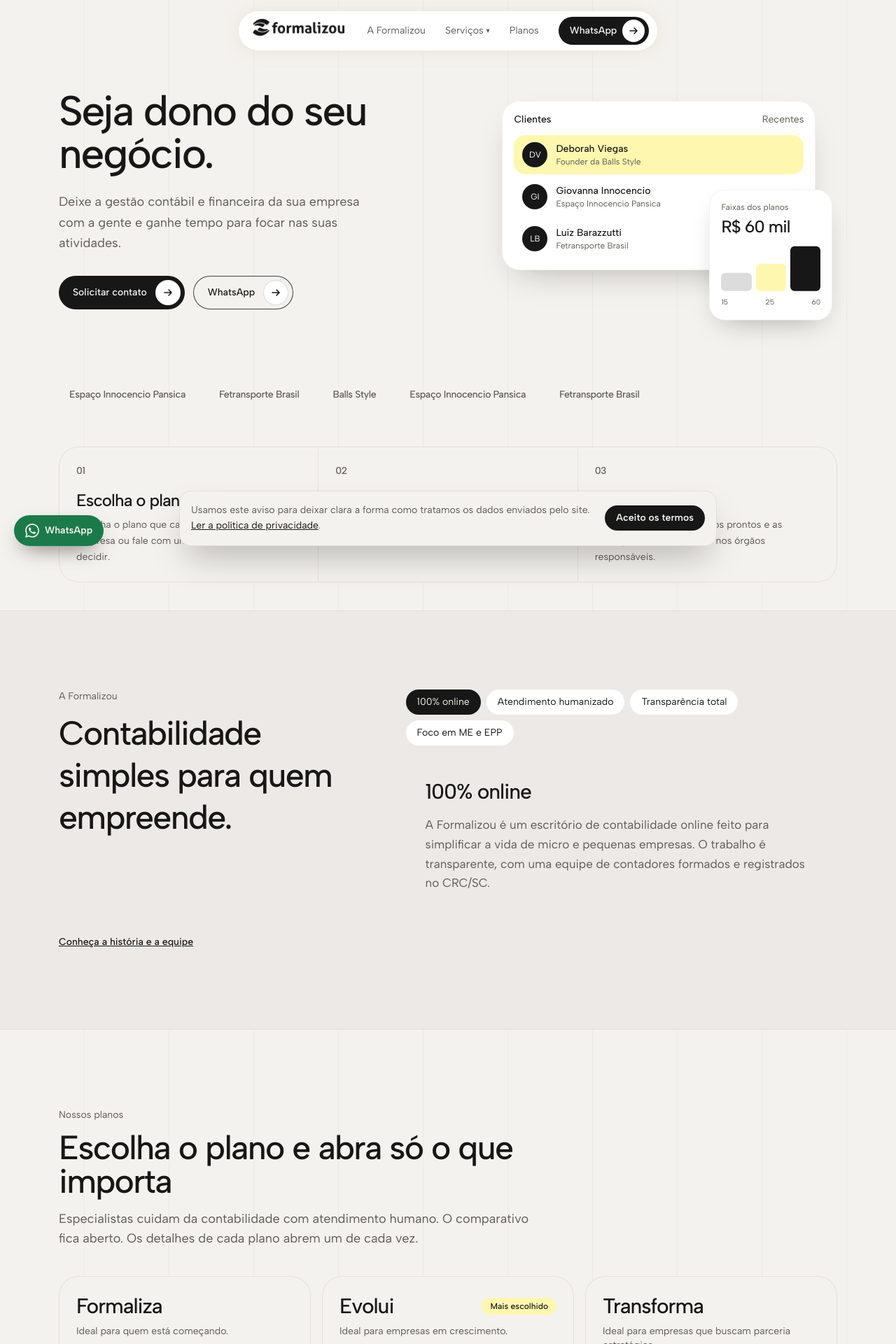
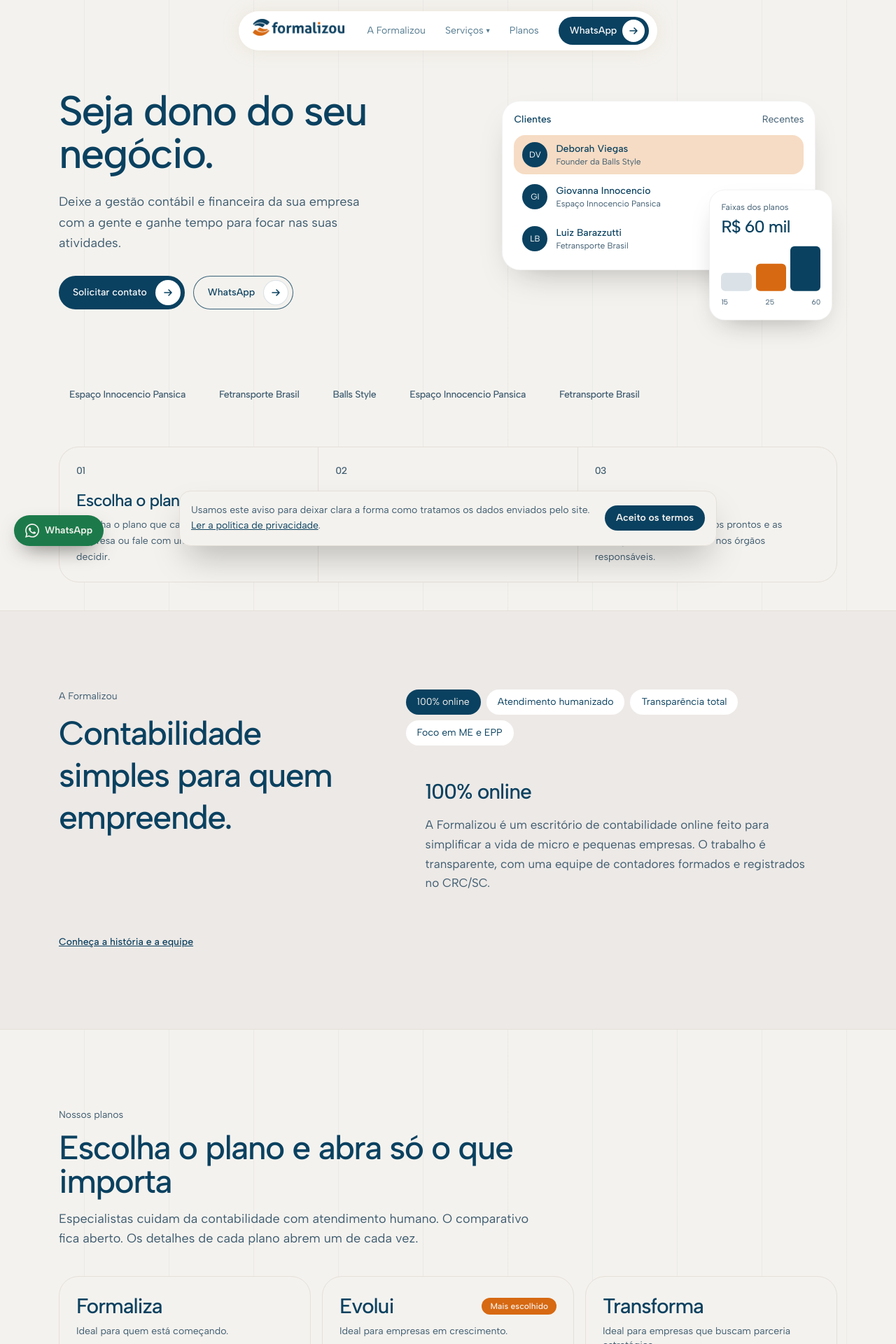
Before and after one commit to betows/formalizou, a Next.js app: page / in a window 1280 px wide. Shown: the top 1920 px of the page at 70% size. Built offline with nearby package versions, Linux system fonts and the light colour scheme.

Commit message:
feat: restore the navy and orange brand colors

```diff
--- a/src/app/a-formalizou/page.tsx
+++ b/src/app/a-formalizou/page.tsx
@@ -57,7 +57,7 @@ export default function AboutPage() {
         <div className="mt-8 grid gap-4 md:grid-cols-3">
           {team.map((person) => (
             <article key={person.name} className="rounded-[1.75rem] bg-paper p-6">
-              <p className="grid h-14 w-14 place-items-center rounded-full bg-amber font-display text-xl" aria-hidden="true">
+              <p className="grid h-14 w-14 place-items-center rounded-full bg-orange font-display text-xl text-cream" aria-hidden="true">
                 {person.name
                   .split(" ")
                   .slice(0, 2)
--- a/src/app/globals.css
+++ b/src/app/globals.css
@@ -3,13 +3,13 @@
 @theme {
   --font-sans: var(--font-body), "Trebuchet MS", sans-serif;
   --font-display: var(--font-body), "Trebuchet MS", sans-serif;
-  --color-ink: #171717;
-  --color-ink-soft: #5e5a55;
+  --color-ink: #0a4160;
+  --color-ink-soft: #3e5c70;
   --color-cream: #f4f2ee;
   --color-paper: #ede9e6;
   --color-orange: #d76912;
   --color-orange-deep: #b4530c;
-  --color-amber: #fef7af;
+  --color-amber: #f6dcc4;
   --color-line: #e4dfd8;
   --color-moss: #1c7a4a;
 }
@@ -97,8 +97,8 @@ body {
     90deg,
     transparent 0,
     transparent 7.5rem,
-    rgb(23 23 23 / 0.035) 7.5rem,
-    rgb(23 23 23 / 0.035) calc(7.5rem + 1px)
+    rgb(10 65 96 / 0.05) 7.5rem,
+    rgb(10 65 96 / 0.05) calc(7.5rem + 1px)
   );
   color: var(--color-ink);
   font-family: var(--font-sans);
@@ -143,27 +143,27 @@ body {
 }
 
 .hero-btn-solid {
-  background: #171717;
+  background: var(--color-ink);
   color: #fff;
 }
 
 .hero-btn-solid:hover,
 .hero-btn-solid:focus-visible {
-  background: #000;
-  box-shadow: 0 12px 28px -14px rgb(23 23 23 / 0.75);
+  background: #08324a;
+  box-shadow: 0 12px 28px -14px rgb(10 65 96 / 0.75);
   transform: translateY(-1px);
 }
 
 .hero-btn-line {
-  border: 1px solid rgb(23 23 23 / 0.8);
+  border: 1px solid color-mix(in srgb, var(--color-ink) 80%, transparent);
   background: var(--color-cream);
-  color: #171717;
+  color: var(--color-ink);
 }
 
 .hero-btn-line:hover,
 .hero-btn-line:focus-visible {
   background: #fff;
-  border-color: #171717;
+  border-color: var(--color-ink);
   transform: translateY(-1px);
 }
 
@@ -176,11 +176,11 @@ body {
   overflow: hidden;
   border-radius: 9999px;
   background: #fff;
-  color: #171717;
+  color: var(--color-ink);
 }
 
 .hero-btn-line .hero-btn-icon {
-  border: 1px solid rgb(23 23 23 / 0.15);
+  border: 1px solid color-mix(in srgb, var(--color-ink) 15%, transparent);
   transition: border-color 0.45s cubic-bezier(0.22, 0.7, 0.2, 1);
 }
 
@@ -210,8 +210,8 @@ body {
 }
 
 ::selection {
-  background: #fef7af;
-  color: #171717;
+  background: var(--color-orange);
+  color: #fff;
 }
 
 :focus-visible {
--- a/src/app/page.tsx
+++ b/src/app/page.tsx
@@ -65,7 +65,7 @@ export default function HomePage() {
               <div className="mt-3 flex h-16 items-end gap-1.5">
                 {[
                   ["15", "bg-ink/15", "42%"],
-                  ["25", "bg-amber", "62%"],
+                  ["25", "bg-orange", "62%"],
                   ["60", "bg-ink", "100%"],
                 ].map(([label, color, height]) => (
                   <span key={label} className={`flex-1 rounded-md ${color}`} style={{ height }} />
--- a/src/components/how-it-works.tsx
+++ b/src/components/how-it-works.tsx
@@ -19,7 +19,7 @@ export function HowItWorks() {
             onClick={() => setActive(index)}
             className={`rounded-[1.75rem] border p-5 text-left transition duration-300 ${selected ? "border-ink bg-ink text-cream shadow-lg" : "hover-card border-line bg-cream text-ink"}`}
           >
-            <span className={`font-display text-4xl ${selected ? "text-amber" : "text-ink-soft"}`}>
+            <span className={`font-display text-4xl ${selected ? "text-orange" : "text-ink-soft"}`}>
               0{index + 1}
             </span>
             <span className="mt-3 block font-display text-2xl leading-tight">{step.title}</span>
--- a/src/components/logo.tsx
+++ b/src/components/logo.tsx
@@ -5,7 +5,7 @@ export function Logo({ variant = "header" }: { variant?: "header" | "footer" })
 
   return (
     <Image
-      src="/brand/logo-mono.png"
+      src="/brand/logo-color.png"
       alt="Formalizou"
       width={1109}
       height={202}
--- a/src/components/plan-explorer.tsx
+++ b/src/components/plan-explorer.tsx
@@ -30,7 +30,7 @@ export function PlanExplorer() {
             <div className="flex items-center justify-between gap-3">
               <h3 className="font-display text-3xl">{item.name}</h3>
               {item.popular ? (
-                <span className="rounded-full bg-amber px-3 py-1 text-xs font-medium text-ink">Mais escolhido</span>
+                <span className="rounded-full bg-orange px-3 py-1 text-xs font-medium text-cream">Mais escolhido</span>
               ) : null}
             </div>
             <p className="mt-2 text-sm text-ink-soft">
@@ -64,7 +64,7 @@ export function PlanExplorer() {
               {plans.map((item) => (
                 <th
                   key={item.id}
-                  className={`px-4 py-4 font-display text-xl ${item.popular ? "bg-amber text-ink" : "text-ink"}`}
+                  className={`px-4 py-4 font-display text-xl ${item.popular ? "bg-orange text-cream" : "text-ink"}`}
                 >
                   {item.name}
                 </th>
@@ -78,7 +78,7 @@ export function PlanExplorer() {
                 {row.values.map((value, index) => (
                   <td
                     key={`${row.label}-${value}-${index}`}
-                    className={`px-4 py-3.5 ${plans[index]?.popular ? "bg-amber/40" : ""} ${value === "Grátis" ? "font-semibold text-ink" : "text-ink-soft"}`}
+                    className={`px-4 py-3.5 ${plans[index]?.popular ? "bg-orange/10" : ""} ${value === "Grátis" ? "font-semibold text-ink" : "text-ink-soft"}`}
                   >
                     {value}
                   </td>
```
Also changed, not shown: public/brand/logo-color.png.
